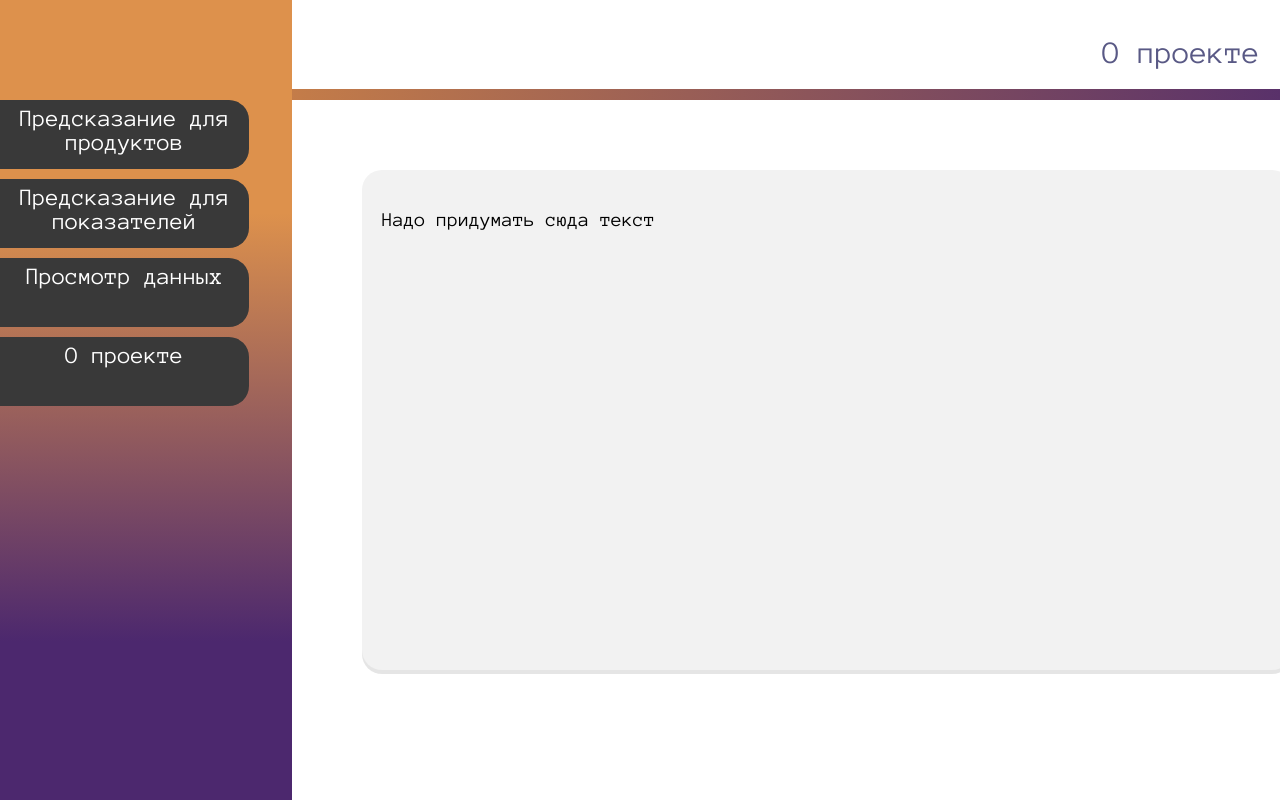
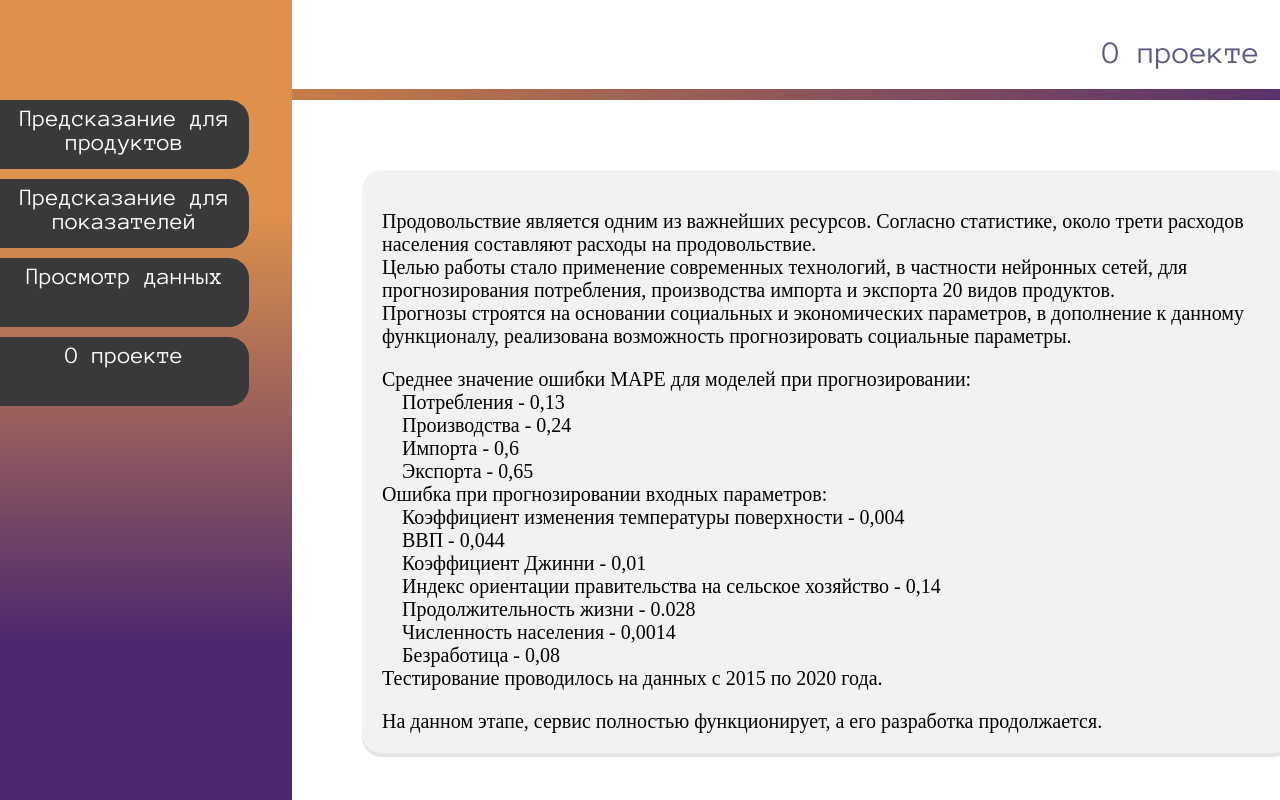
Before and after one commit to Zertalian1/MlApi, a Next.js app in the folder front/: page /about in a window 1280 px wide. Shown: the top 800 px of the page. Built offline with nearby package versions, Linux system fonts and the light colour scheme.

Commit message:
убрал локалхост

```diff
--- a/front/src/app/about/page.jsx
+++ b/front/src/app/about/page.jsx
@@ -2,7 +2,7 @@
 
 import Stripe from '@/components/stripe/Stripe'
 import styles from './about.module.css'
-import { Anonymous_Pro } from 'next/font/google'
+import {Anonymous_Pro} from 'next/font/google'
 
 const inter = Anonymous_Pro(
     {
@@ -20,9 +20,33 @@ const About = () => {
             </label>
             <Stripe/>
             <div className={styles.formContainer}>
-        <div className={styles.container}>
-          <p className={styles.text} style={inter.style}>
-            Надо придумать сюда текст
+                <div className={styles.container} style={{ height: 'auto'}}>
+                    <p className={styles.text} style={{ height: 'auto'}}>
+                        Продовольствие является одним из важнейших ресурсов. Согласно статистике, около трети расходов
+                        населения составляют расходы на продовольствие. <br />
+                        Целью работы стало применение современных технологий, в частности нейронных сетей, для
+                        прогнозирования потребления, производства импорта и экспорта 20 видов продуктов. <br />
+                        Прогнозы строятся на основании социальных и экономических параметров, в дополнение к данному
+                        функционалу, реализована возможность прогнозировать социальные параметры.
+                    </p>
+                    <p className={styles.text} style={{ height: 'auto'}}>
+                        Среднее значение ошибки MAPE для моделей при прогнозировании: <br />
+                        &nbsp;&nbsp;&nbsp;&nbsp;Потребления - 0,13 <br />
+                        &nbsp;&nbsp;&nbsp;&nbsp;Производства - 0,24 <br />
+                        &nbsp;&nbsp;&nbsp;&nbsp;Импорта - 0,6 <br />
+                        &nbsp;&nbsp;&nbsp;&nbsp;Экспорта - 0,65 <br />
+                        Ошибка при прогнозировании входных параметров: <br />
+                        &nbsp;&nbsp;&nbsp;&nbsp;Коэффициент изменения температуры поверхности - 0,004 <br />
+                        &nbsp;&nbsp;&nbsp;&nbsp;ВВП - 0,044 <br />
+                        &nbsp;&nbsp;&nbsp;&nbsp;Коэффициент Джинни - 0,01 <br />
+                        &nbsp;&nbsp;&nbsp;&nbsp;Индекс ориентации правительства на сельское хозяйство - 0,14 <br />
+                        &nbsp;&nbsp;&nbsp;&nbsp;Продолжительность жизни - 0.028 <br />
+                        &nbsp;&nbsp;&nbsp;&nbsp;Численность населения - 0,0014 <br />
+                        &nbsp;&nbsp;&nbsp;&nbsp;Безработица - 0,08 <br />
+                        Тестирование проводилось на данных с 2015 по 2020 года. <br />
+                    </p>
+                    <p className={styles.text} style={{ height: 'auto'}}>
+                        На данном этапе, сервис полностью функционирует, а его разработка продолжается.
                     </p>
                 </div>
             </div>
--- a/front/src/app/data_view/page.jsx
+++ b/front/src/app/data_view/page.jsx
@@ -52,7 +52,7 @@ const DataView = () => {
 
   const handleDropDownClick = () => {
     clearErrors()
-    axios.get("http://localhost:8080/predict-food-balance")
+    axios.get("http://nginx_1:8080/predict-food-balance")
     .then(response => {
       setFormData(prevFormData => ({
         ...prevFormData,
@@ -82,7 +82,7 @@ const DataView = () => {
       return
     }
 
-    axios.post("http://localhost:8080/predict-food-balance", {
+    axios.post("http://nginx_1:8080/predict-food-balance", {
       product: Number(formData.product.selectedOption),
       data: []
     }).then(response => {
@@ -154,7 +154,7 @@ const DataView = () => {
       return
     }
 
-    axios.post("http://localhost:8080/predict-food-balance?return_csv=true",
+    axios.post("http://nginx_1:8080/predict-food-balance?return_csv=true",
     {
       product: Number(formData.product.selectedOption),
       data: []
```
Also changed, not shown: 1 other file (tests, documents, lock files or other folders). Lines whose indentation alone changed are shown as unchanged.
